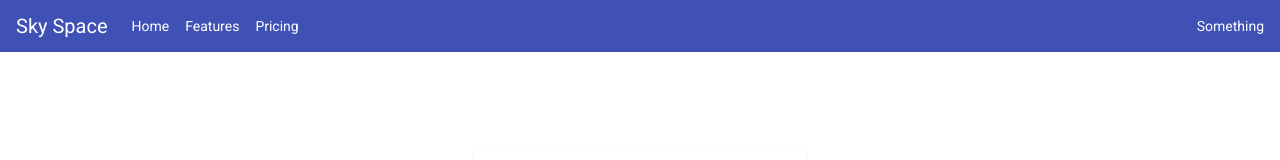
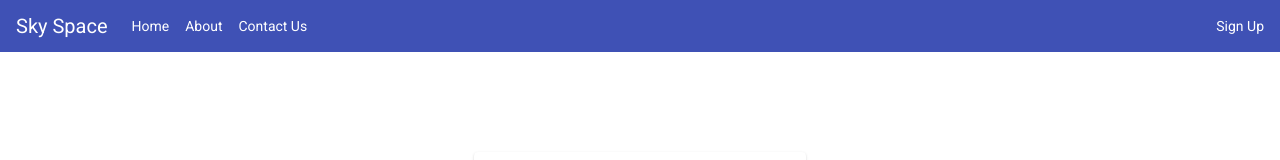
Before and after one commit to animesha10/web, an Angular app: page / in a window 1280 px wide. Shown: the top 160 px of the page. Built offline with nearby package versions, Linux system fonts and the light colour scheme.

Commit message:
Header Changes

```diff
--- a/src/app/header/header.component.html
+++ b/src/app/header/header.component.html
@@ -9,14 +9,14 @@
         <a class="white nav-link" href="#">Home <span class="sr-only">(current)</span></a>
       </li>
       <li class="nav-item">
-        <a class="white nav-link" href="#">Features</a>
+        <a class="white nav-link" href="#">About</a>
       </li>
       <li class="nav-item">
-        <a class="white nav-link" href="#">Pricing</a>
+        <a class="white nav-link" href="#">Contact Us</a>
       </li>
     </ul>
     <span class="navbar-text white">
-      Something
+      Sign Up
     </span>
   </div>
 </nav>
```
